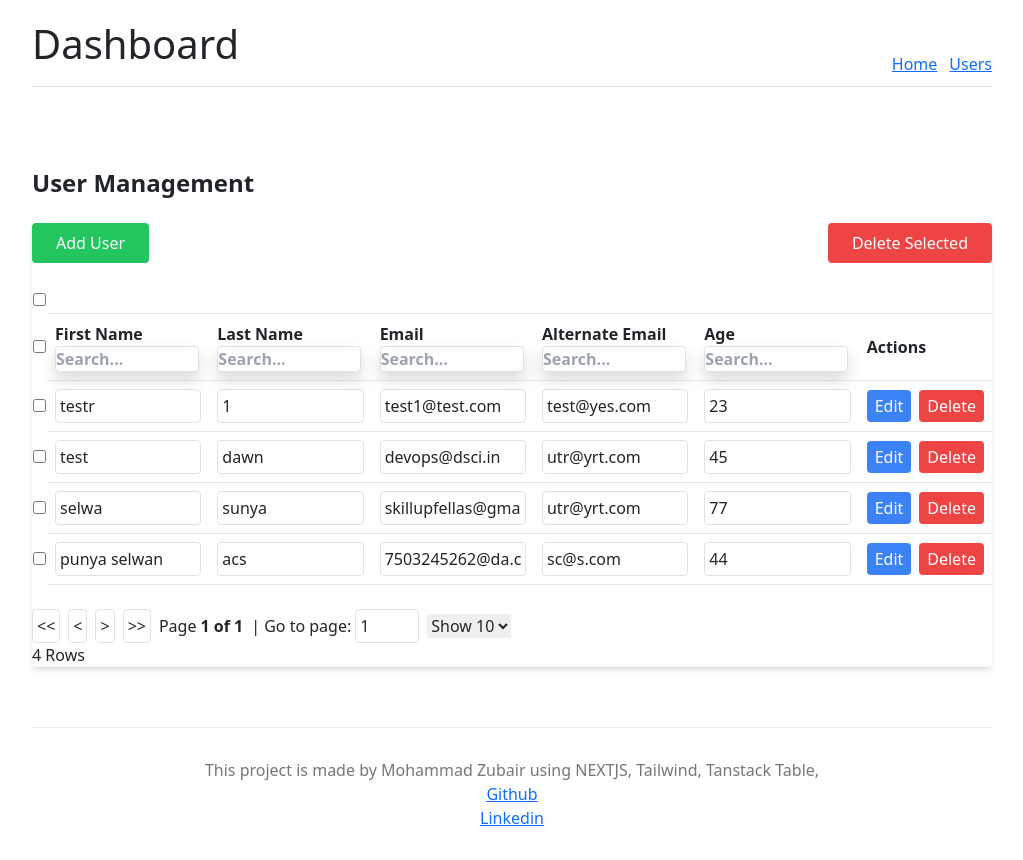
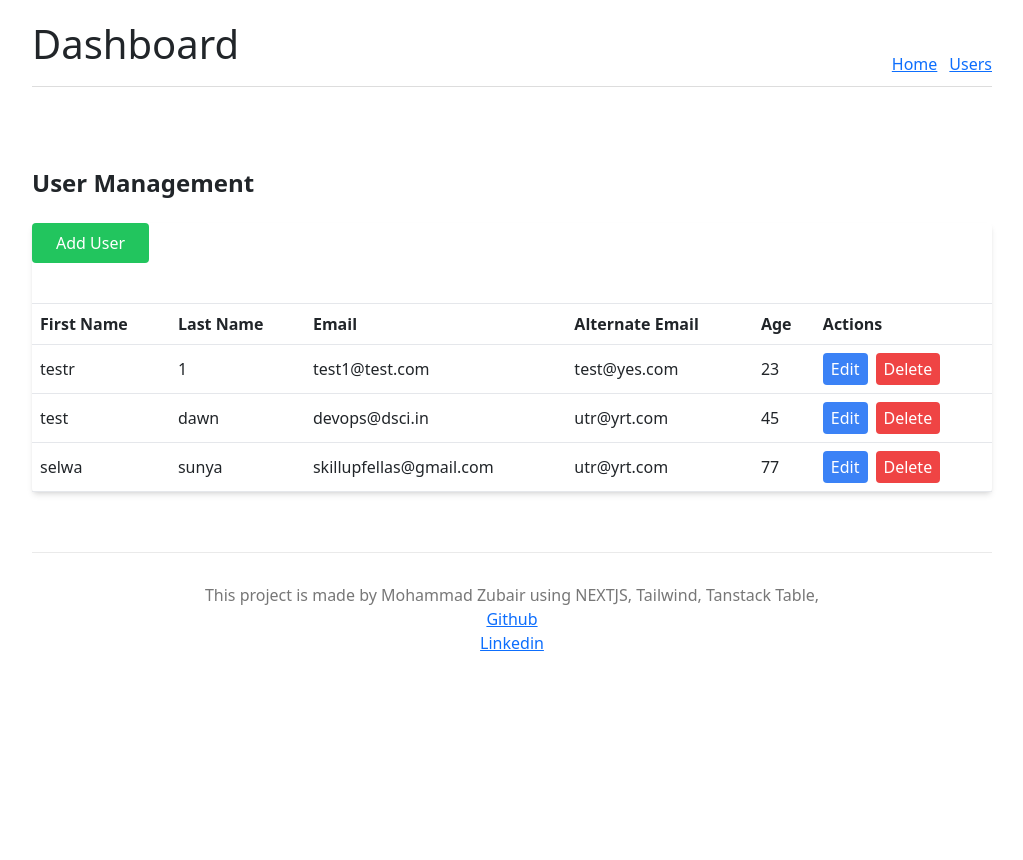
Before and after one commit to zaberazaber/NEXT_CRUD, a Next.js app: page /user in a window 1280 px wide. Shown: the whole page, without its empty margins (128-1151 px from the left). After the commit the page ends 800 px from the top, so only its background shows below. Built offline with nearby package versions, Linux system fonts and the light colour scheme.

Commit message:
added tanstack querry

```diff
--- a/components/UserTable.js
+++ b/components/UserTable.js
@@ -1,4 +1,5 @@
-import React, { useState, useEffect } from "react";
+import React from 'react';
+import { useQuery, useMutation, useQueryClient } from '@tanstack/react-query';
 import axios from 'axios';
 import {
   useReactTable,
@@ -6,68 +7,29 @@ import {
   getFilteredRowModel,
   getPaginationRowModel,
   flexRender,
-} from "@tanstack/react-table";
+} from '@tanstack/react-table';
 
-const defaultColumn = {
-  cell: ({ getValue, row: { index }, column: { id }, table }) => {
-    const initialValue = getValue();
-        // We need to keep and update the state of the cell normally
-        // const [value, setValue] = useState(initialValue);
-
-    // When the input is blurred, we'll call our table meta's updateData function
-    const onBlur = () => {
-      table.options.meta?.updateData(index, id, initialValue);
-    };
-
-   // If the initialValue is changed external, sync it up with our state
-    // useEffect(() => {
-    //   setValue(initialValue);
-    // }, [initialValue]);
-
-    return (
-      <input
-        value={initialValue}
-        onChange={(e) => setValue(e.target.value)}
-        onBlur={onBlur}
-        className="w-full p-1 border border-gray-300 rounded"
-      />
-    );
-  },
+const fetchUsers = async () => {
+  const { data } = await axios.get('/api/users');
+  return data;
 };
 
-function useSkipper() {
-  const shouldSkipRef = React.useRef(true);
-  const shouldSkip = shouldSkipRef.current;
-
- // Wrap a function with this to skip a pagination reset temporarily
-  const skip = React.useCallback(() => {
-    shouldSkipRef.current = false;
-  }, []);
-
-  React.useEffect(() => {
-    shouldSkipRef.current = true;
+const UserTable = ({ setSelectedUser, setShowForm }) => {
+  const queryClient = useQueryClient();
+  const { data: users = [], isLoading, error } = useQuery({
+    queryKey: ['users'],
+    queryFn: fetchUsers,
   });
 
-  return [shouldSkip, skip];
-}
+  const deleteUser = useMutation({
+    mutationFn: (id) => axios.delete(`/api/users/${id}`),
+    onSuccess: () => {
+      queryClient.invalidateQueries({ queryKey: ['users'] });
+    },
+  });
 
-const UserTable = ({ users, setUsers, setSelectedUser, setShowForm }) => {
-  const [selectedRows, setSelectedRows] = useState([]);
-
-  const handleCheckboxChange = (id) => {
-    setSelectedRows((prevSelected) =>
-      prevSelected.includes(id)
-        ? prevSelected.filter((selectedId) => selectedId !== id)
-        : [...prevSelected, id]
-    );
-  };
-
-  const handleSelectAll = () => {
-    if (selectedRows.length === users.length) {
-      setSelectedRows([]);
-    } else {
-      setSelectedRows(users.map((user) => user.id));
-    }
+  const handleDelete = (id) => {
+    deleteUser.mutate(id);
   };
 
   const columns = React.useMemo(
@@ -116,37 +78,18 @@ const UserTable = ({ users, setUsers, setSelectedUser, setShowForm }) => {
               </div>
             ),
           },
-          // {
-          //   id: 'Select',
-          //   cell: ({ row }) => (
-          //     <input
-          //       type="checkbox"
-          //       checked={selectedRows.includes(row.original.id)}
-          //       onChange={() => handleCheckboxChange(row.original.id)}
-          //     />
-          //   ),
-          // },
         ],
       },
     ],
     []
   );
 
-  const [data, setData] = useState(users);
-  const [autoResetPageIndex, skipAutoResetPageIndex] = useSkipper();
-
-  useEffect(() => {
-    setData(users);
-  }, [users]);
-
   const table = useReactTable({
-    data,
+    data: users,
     columns,
-    defaultColumn,
     getCoreRowModel: getCoreRowModel(),
     getFilteredRowModel: getFilteredRowModel(),
     getPaginationRowModel: getPaginationRowModel(),
-    autoResetPageIndex,
     meta: {
       updateData: (rowIndex, columnId, value) => {
         skipAutoResetPageIndex();
@@ -170,15 +113,7 @@ const UserTable = ({ users, setUsers, setSelectedUser, setShowForm }) => {
     setShowForm(true);
   };
 
-  const handleDelete = async (id) => {
-    try {
-      await axios.delete(`/api/users/${id}`);
-      setUsers((prevUsers) => prevUsers.filter((user) => user.id !== id));
-    } catch (error) {
-      console.error('Error deleting user:', error);
-      alert('Failed to delete user');
-    }
-  };
+
 
   const handleDeleteSelected = async () => {
     try {
@@ -193,6 +128,8 @@ const UserTable = ({ users, setUsers, setSelectedUser, setShowForm }) => {
     }
   };
 
+  if (isLoading) return <div>Loading...</div>;
+  if (error) return <div>Error loading users</div>;
 
   return (
     <div className="bg-white rounded shadow-md">
@@ -203,36 +140,16 @@ const UserTable = ({ users, setUsers, setSelectedUser, setShowForm }) => {
         >
           Add User
         </button>
-        <button
-          className="px-4 py-2 bg-red-500 text-white rounded"
-          onClick={handleDeleteSelected}
-          disabled={selectedRows.length === 0}
-        >
-          Delete Selected
-        </button>
       </div>
       <table className="w-full border-collapse">
         <thead>
           {table.getHeaderGroups().map((headerGroup) => (
             <tr key={headerGroup.id}>
-              <th>
-                <input
-                  type="checkbox"
-                  checked={selectedRows.length === users.length}
-                  onChange={handleSelectAll}
-                />
-              </th>
-
               {headerGroup.headers.map((header) => (
                 <th key={header.id} colSpan={header.colSpan} className="border-b p-2 text-left">
                   {header.isPlaceholder ? null : (
                     <div>
                       {flexRender(header.column.columnDef.header, header.getContext())}
-                      {header.column.getCanFilter() ? (
-                        <div>
-                          <Filter column={header.column} table={table} />
-                        </div>
-                      ) : null}
                     </div>
                   )}
                 </th>
@@ -243,13 +160,6 @@ const UserTable = ({ users, setUsers, setSelectedUser, setShowForm }) => {
         <tbody>
           {table.getRowModel().rows.map((row) => (
             <tr key={row.id}>
-              <td>
-                <input
-                  type="checkbox"
-                  checked={selectedRows.includes(row.original.id)}
-                  onChange={() => handleCheckboxChange(row.original.id)}
-                />
-              </td>
               {row.getVisibleCells().map((cell) => (
                 <td key={cell.id} className="border-b p-2">
                   {flexRender(cell.column.columnDef.cell, cell.getContext())}
@@ -259,105 +169,8 @@ const UserTable = ({ users, setUsers, setSelectedUser, setShowForm }) => {
           ))}
         </tbody>
       </table>
-      <div className="flex items-center gap-2 mt-4">
-        <button
-          className="border rounded p-1"
-          onClick={() => table.setPageIndex(0)}
-          disabled={!table.getCanPreviousPage()}
-        >
-          {"<<"}
-        </button>
-        <button
-          className="border rounded p-1"
-          onClick={() => table.previousPage()}
-          disabled={!table.getCanPreviousPage()}
-        >
-          {"<"}
-        </button>
-        <button
-          className="border rounded p-1"
-          onClick={() => table.nextPage()}
-          disabled={!table.getCanNextPage()}
-        >
-          {">"}
-        </button>
-        <button
-          className="border rounded p-1"
-          onClick={() => table.setPageIndex(table.getPageCount() - 1)}
-          disabled={!table.getCanNextPage()}
-        >
-          {">>"}
-        </button>
-        <span className="flex items-center gap-1">
-          <div>Page</div>
-          <strong>
-            {table.getState().pagination.pageIndex + 1} of {table.getPageCount()}
-          </strong>
-        </span>
-        <span className="flex items-center gap-1">
-          | Go to page:
-          <input
-            type="number"
-            defaultValue={table.getState().pagination.pageIndex + 1}
-            onChange={(e) => {
-              const page = e.target.value ? Number(e.target.value) - 1 : 0;
-              table.setPageIndex(page);
-            }}
-            className="border p-1 rounded w-16"
-          />
-        </span>
-        <select
-          value={table.getState().pagination.pageSize}
-          onChange={(e) => {
-            table.setPageSize(Number(e.target.value));
-          }}
-        >
-          {[10, 20, 30, 40, 50].map((pageSize) => (
-            <option key={pageSize} value={pageSize}>
-              Show {pageSize}
-            </option>
-          ))}
-        </select>
-      </div>
-      <div>{table.getRowModel().rows.length} Rows</div>
     </div>
   );
 };
 
-function Filter({ column, table }) {
-  const firstValue = table.getPreFilteredRowModel().flatRows[0]?.getValue(column.id);
-  const columnFilterValue = column.getFilterValue();
-
-  return typeof firstValue === "number" ? (
-    <div className="flex space-x-2">
-      <input
-        type="number"
-        value={(columnFilterValue)?.[0] ?? ""}
-        onChange={(e) =>
-          column.setFilterValue((old) => [e.target.value, old?.[1]])
-        }
-        placeholder={`Min`}
-        className="w-24 border shadow rounded"
-      />
-      <input
-        type="number"
-        value={(columnFilterValue)?.[1] ?? ""}
-        onChange={(e) =>
-          column.setFilterValue((old) => [old?.[0], e.target.value])
-        }
-        placeholder={`Max`}
-        className="w-24 border shadow rounded"
-      />
-    </div>
-  ) : (
-    <input
-      type="text"
-      value={columnFilterValue ?? ""}
-      onChange={(e) => column.setFilterValue(e.target.value)}
-      placeholder={`Search...`}
-      className="w-36 border shadow rounded"
-    />
-  );
-}
-
 export default UserTable;
--- a/data/users.json
+++ b/data/users.json
@@ -25,14 +25,5 @@
     "password": "$2a$10$7PQvDcqJrk5F.84i1C1kW.H4Qt4J/TYS4QNGc10XeuV4BFYyXRkie",
     "age": "77",
     "id": 55
-  },
-  {
-    "first_name": "punya selwan",
-    "last_name": "acs",
-    "email": "7503245262@da.com",
-    "alternate_email": "sc@s.com",
-    "password": "$2a$10$Ulp3rQVvkpkG8P8bKd.4H.ebEgh1Weu9i4FnB8V2XmRM8nQ.PgKd2",
-    "age": "44",
-    "id": 4
   }
 ]
--- a/package.json
+++ b/package.json
@@ -9,6 +9,7 @@
     "lint": "next lint"
   },
   "dependencies": {
+    "@tanstack/react-query": "^5.51.11",
     "@tanstack/react-table": "^8.19.3",
     "axios": "^1.7.2",
     "bcryptjs": "^2.4.3",
--- a/pages/_app.js
+++ b/pages/_app.js
@@ -1,12 +1,17 @@
 import "../styles/globals.css";
 import "bootstrap/dist/css/bootstrap.css";
 import Layout from "../components/Layout";
+import { QueryClient, QueryClientProvider } from '@tanstack/react-query';
+
+const queryClient = new QueryClient();
 
 function MyApp({ Component, pageProps }) {
   return (
-    <Layout>
+    <QueryClientProvider client={queryClient}>
+      <Layout>
       <Component {...pageProps} />
-    </Layout>
+      </Layout>
+    </QueryClientProvider>
   );
 }
 
--- a/pages/api/users/[id].js
+++ b/pages/api/users/[id].js
@@ -1,3 +1,4 @@
+// pages/api/users/[id].js
 import { readUsers, writeUsers } from '../../../utils/db';
 
 export const updateUser = (id, data) => {
```
Also changed, not shown: components/UserForm.js (+27 -28 lines), 1 other file (tests, documents, lock files or other folders).
